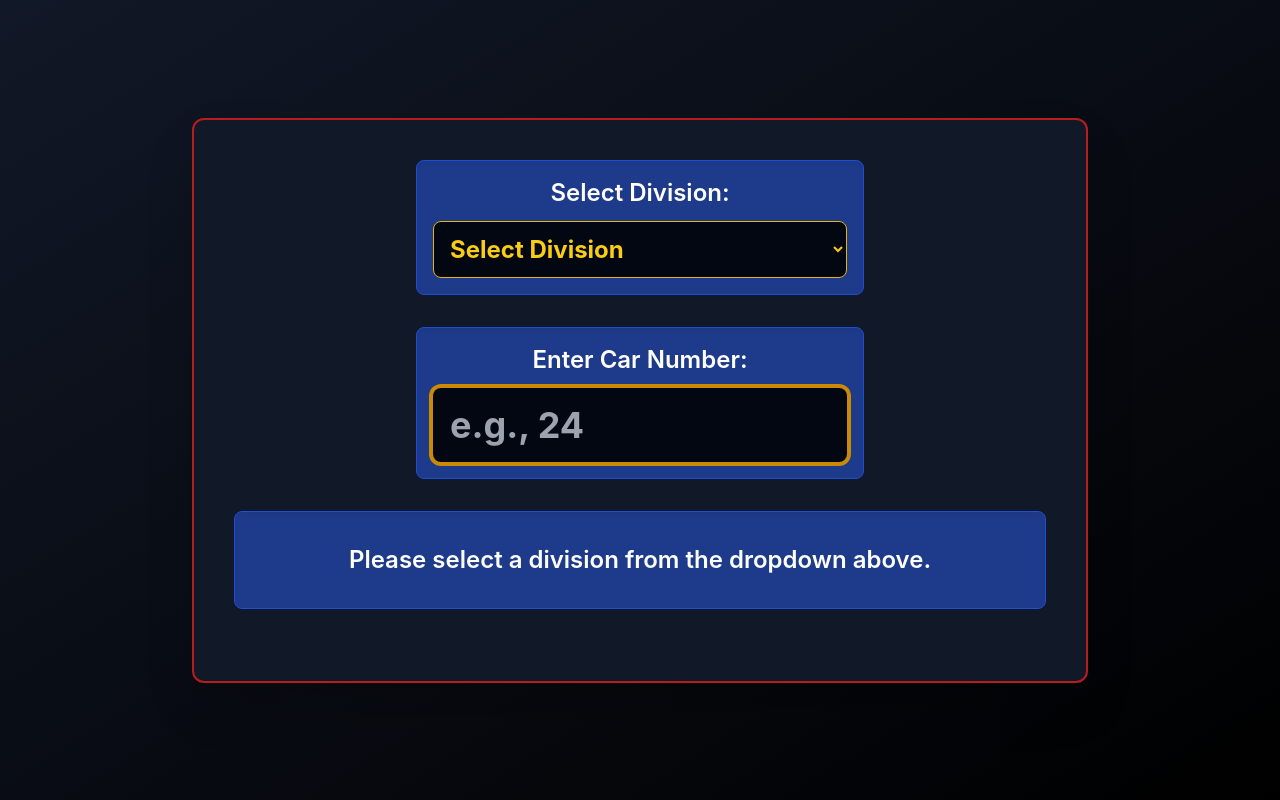
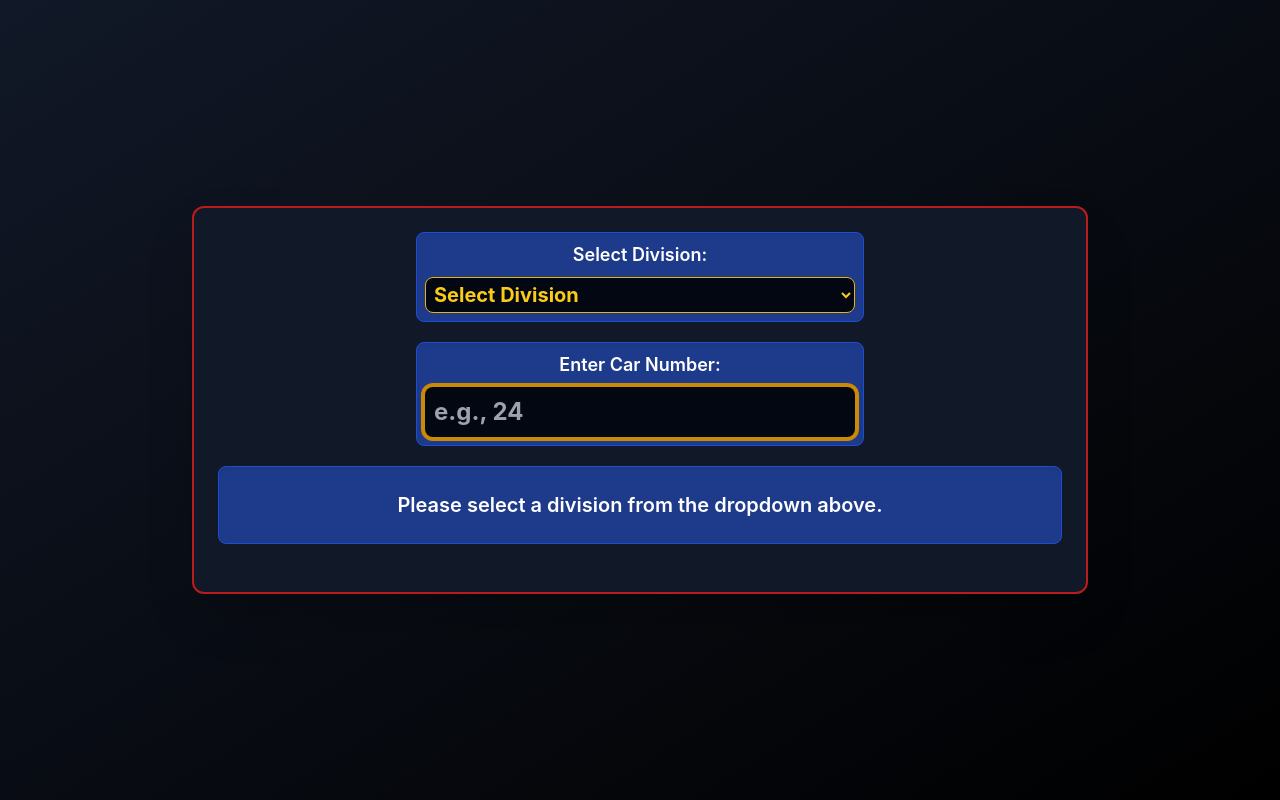
Before and after one commit to bertwoj1993/URC-Announcing-App, a React (Vite) app: page / in a window 1280 px wide. Built offline with nearby package versions, Linux system fonts and the light colour scheme.

Commit message:
Adjusted element sizes for single-screen view and readability

```diff
--- a/src/App.jsx
+++ b/src/App.jsx
@@ -102,20 +102,20 @@ export default function App() {
   };
 
   return (
-    <div className="min-h-screen bg-gradient-to-br from-gray-900 to-black font-inter p-4 sm:p-8 flex items-center justify-center">
-      <div className="w-full max-w-4xl bg-gray-900 rounded-xl shadow-2xl p-6 sm:p-10 border-2 border-red-700 text-center">
+    <div className="min-h-screen bg-gradient-to-br from-gray-900 to-black font-inter p-2 sm:p-4 flex items-center justify-center">
+      <div className="w-full max-w-4xl bg-gray-900 rounded-xl shadow-2xl p-4 sm:p-6 border-2 border-red-700 text-center">
         {/* Announcing Dashboard title has been removed */}
 
         {/* Division Selector */}
-        <div className="mb-8 max-w-md mx-auto p-4 bg-blue-900 rounded-lg shadow-inner border border-blue-700">
-          <label htmlFor="division-select" className="block text-xl sm:text-2xl font-semibold text-white mb-3">
+        <div className="mb-5 max-w-md mx-auto p-2 bg-blue-900 rounded-lg shadow-inner border border-blue-700">
+          <label htmlFor="division-select" className="block text-base sm:text-lg font-semibold text-white mb-2">
             Select Division:
           </label>
           <select
             id="division-select"
             value={selectedDivisionUrl}
             onChange={handleDivisionChange}
-            className="w-full p-3 text-xl sm:text-2xl font-bold text-yellow-400 bg-gray-950 border border-yellow-500 rounded-lg focus:outline-none focus:ring-4 focus:ring-yellow-600 focus:border-transparent transition duration-300 ease-in-out cursor-pointer"
+            className="w-full p-1 text-lg sm:text-xl font-bold text-yellow-400 bg-gray-950 border border-yellow-500 rounded-lg focus:outline-none focus:ring-4 focus:ring-yellow-600 focus:border-transparent transition duration-300 ease-in-out cursor-pointer"
           >
             {DIVISION_APIS.map((division) => (
               <option key={division.name} value={division.url}>
@@ -126,8 +126,8 @@ export default function App() {
         </div>
 
         {/* Car Number Input */}
-        <div className="mb-8 max-w-md mx-auto p-4 bg-blue-900 rounded-lg shadow-inner border border-blue-700">
-          <label htmlFor="carNumber" className="block text-xl sm:text-2xl font-semibold text-white mb-3">
+        <div className="mb-5 max-w-md mx-auto p-2 bg-blue-900 rounded-lg shadow-inner border border-blue-700">
+          <label htmlFor="carNumber" className="block text-base sm:text-lg font-semibold text-white mb-2">
             Enter Car Number:
           </label>
           <input
@@ -136,24 +136,24 @@ export default function App() {
             value={carNumberInput}
             onChange={(e) => setCarNumberInput(e.target.value)}
             placeholder="e.g., 24"
-            className="w-full p-4 text-3xl sm:text-4xl font-bold text-yellow-400 bg-gray-950 border border-yellow-500 rounded-lg focus:outline-none focus:ring-4 focus:ring-yellow-600 focus:border-transparent transition duration-300 ease-in-out"
+            className="w-full p-2 text-xl sm:text-2xl font-bold text-yellow-400 bg-gray-950 border border-yellow-500 rounded-lg focus:outline-none focus:ring-4 focus:ring-yellow-600 focus:border-transparent transition duration-300 ease-in-out"
             autoFocus
           />
         </div>
 
         {/* Loading/Error/No Division Selected States */}
         {loading && (
-          <div className="bg-blue-900 rounded-lg p-6 sm:p-8 mb-8 text-center text-white text-xl sm:text-2xl font-semibold border border-blue-700 shadow-inner">
+          <div className="bg-blue-900 rounded-lg p-4 sm:p-6 mb-6 text-center text-white text-lg sm:text-xl font-semibold border border-blue-700 shadow-inner">
             Loading driver data...
           </div>
         )}
         {error && !loading && (
-          <div className="bg-blue-900 rounded-lg p-6 sm:p-8 mb-8 text-center text-red-500 text-xl sm:text-2xl font-semibold border border-blue-700 shadow-inner">
+          <div className="bg-blue-900 rounded-lg p-4 sm:p-6 mb-6 text-center text-red-500 text-lg sm:text-xl font-semibold border border-blue-700 shadow-inner">
             {error}
           </div>
         )}
         {!selectedDivisionUrl && !loading && !error && (
-            <div className="bg-blue-900 rounded-lg p-6 sm:p-8 mb-8 text-center text-white text-xl sm:text-2xl font-semibold border border-blue-700 shadow-inner">
+            <div className="bg-blue-900 rounded-lg p-4 sm:p-6 mb-6 text-center text-white text-lg sm:text-xl font-semibold border border-blue-700 shadow-inner">
                 Please select a division from the dropdown above.
             </div>
         )}
@@ -162,8 +162,8 @@ export default function App() {
         {driverData && !loading && !error && selectedDivisionUrl && (
           <div ref={driverInfoSectionRef}> {/* Apply the ref to this new wrapper */}
             {/* Driver Information Card */}
-            <div className="bg-blue-900 rounded-lg p-6 sm:p-8 mb-8 shadow-inner border border-blue-700 text-left">
-              <h2 className="text-3xl sm:text-4xl font-bold text-white mb-5 text-center bg-red-700 py-2 rounded-md shadow-md">
+            <div className="bg-blue-900 rounded-lg p-5 sm:p-8 mb-8 shadow-inner border border-blue-700 text-left">
+              <h2 className="text-2xl sm:text-4xl font-bold text-white mb-4 text-center bg-red-700 py-1 rounded-md shadow-md">
                 Driver Details
               </h2>
               <div className="grid grid-cols-1 md:grid-cols-2 gap-4 text-lg sm:text-xl text-white">
@@ -179,8 +179,8 @@ export default function App() {
             </div>
 
             {/* Driver Stats Section */}
-            <div className="bg-blue-900 rounded-lg p-6 sm:p-8 shadow-inner border border-blue-700 text-left">
-              <h2 className="text-3xl sm:text-4xl font-bold text-white mb-5 text-center bg-red-700 py-2 rounded-md shadow-md">
+            <div className="bg-blue-900 rounded-lg p-5 sm:p-8 shadow-inner border border-blue-700 text-left">
+              <h2 className="text-2xl sm:text-4xl font-bold text-white mb-4 text-center bg-red-700 py-1 rounded-md shadow-md">
                 Driver Stats
               </h2>
               <p className="text-lg sm:text-xl leading-relaxed text-white whitespace-pre-wrap">
@@ -192,7 +192,7 @@ export default function App() {
 
         {/* Message when car number is entered but driver not found in selected division */}
         {selectedDivisionUrl && !loading && !error && carNumberInput.trim() !== '' && !driverData && (
-            <div className="bg-blue-900 rounded-lg p-6 sm:p-8 mb-8 text-center text-yellow-400 text-xl sm:text-2xl font-semibold border border-blue-700 shadow-inner">
+            <div className="bg-blue-900 rounded-lg p-4 sm:p-6 mb-6 text-center text-yellow-400 text-lg sm:text-xl font-semibold border border-blue-700 shadow-inner">
                 Driver not found for car number "{carNumberInput}" in the selected division.
             </div>
         )}
```
